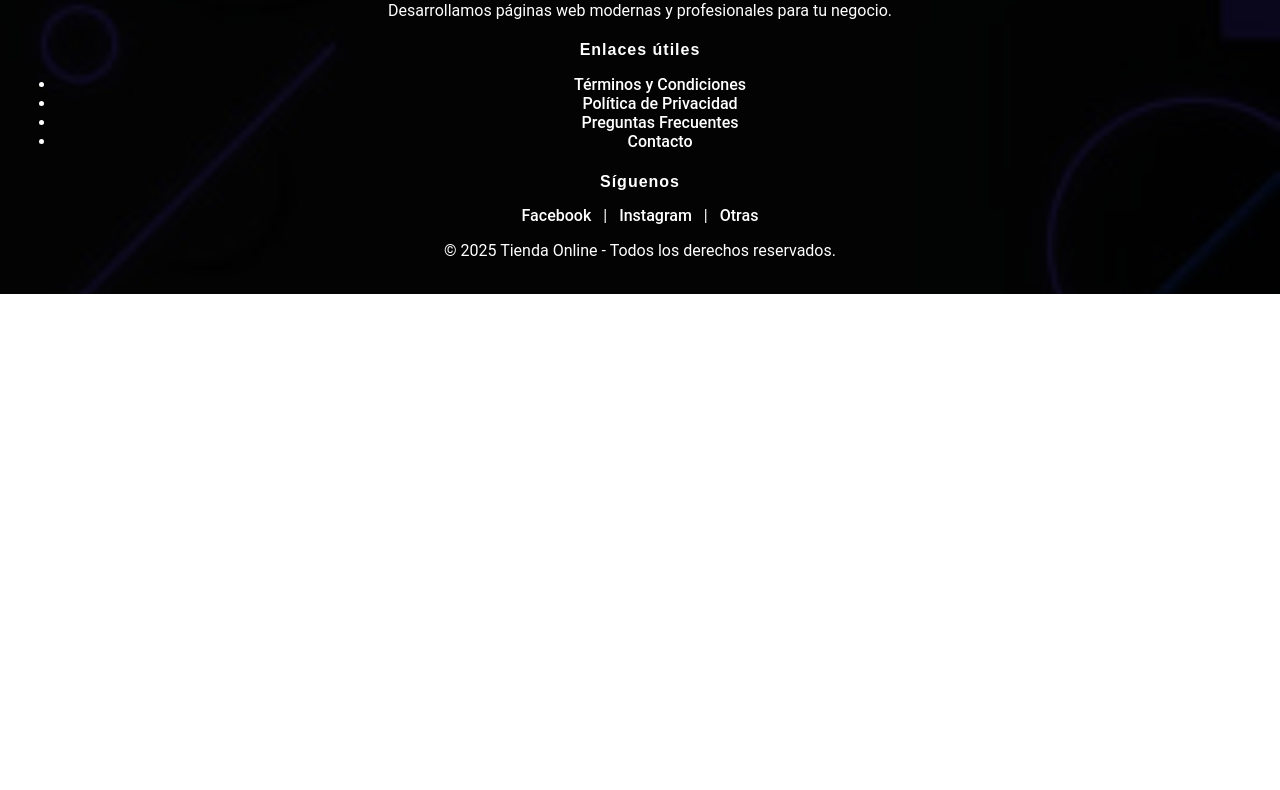
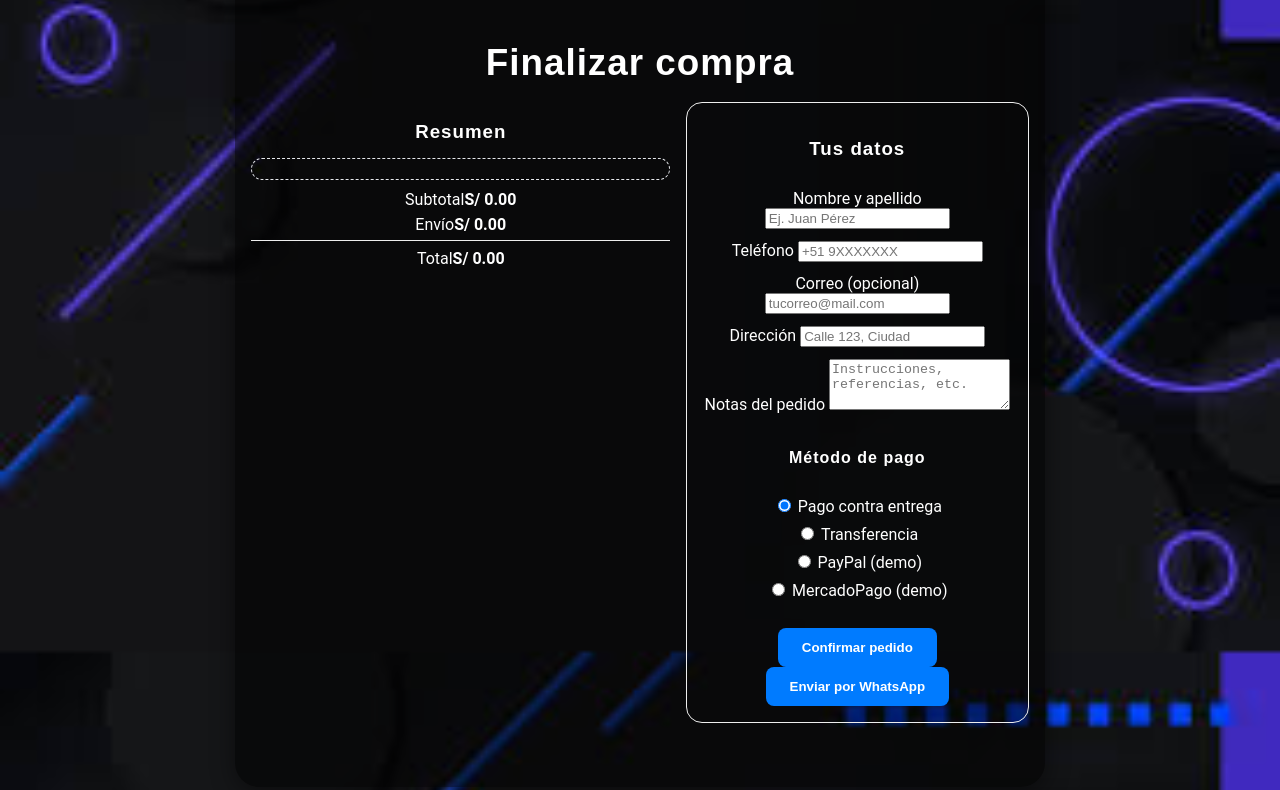
Before and after one commit to ANGEL-OFC/web-site, a plain HTML site: page index.html in a window 1280 px wide. Shown: the part 3607-4397 px from the top of the page. Before the commit the page ends 3901 px from the top, so only its background shows below. Drawn offline with Linux system fonts and the light colour scheme.

Commit message:
Actualizar index.html

```diff
--- a/index.html
+++ b/index.html
@@ -168,12 +168,71 @@
   </script>
 </section>
 
+
+<!-- ===== Checkout ===== -->
+<section id="checkout" class="checkout section">
+  <div class="container">
+    <h2>Finalizar compra</h2>
+    <div class="checkout__grid">
+      <div>
+        <h3>Resumen</h3>
+        <div id="checkout-summary" class="checkout__summary"></div>
+        <div class="checkout__totals">
+          <div><span>Subtotal</span><strong id="co-subtotal">S/ 0.00</strong></div>
+          <div><span>Envío</span><strong id="co-shipping">S/ 0.00</strong></div>
+          <div class="total"><span>Total</span><strong id="co-total">S/ 0.00</strong></div>
+        </div>
+      </div>
+      <form id="checkout-form" class="card">
+        <h3>Tus datos</h3>
+        <div class="grid">
+          <label>Nombre y apellido
+            <input name="name" required placeholder="Ej. Juan Pérez">
+          </label>
+          <label>Teléfono
+            <input name="phone" required placeholder="+51 9XXXXXXX">
+          </label>
+          <label>Correo (opcional)
+            <input type="email" name="email" placeholder="tucorreo@mail.com">
+          </label>
+          <label>Dirección
+            <input name="address" required placeholder="Calle 123, Ciudad">
+          </label>
+          <label>Notas del pedido
+            <textarea name="notes" rows="3" placeholder="Instrucciones, referencias, etc."></textarea>
+          </label>
+        </div>
+
+        <h4>Método de pago</h4>
+        <div class="radio-group">
+          <label><input type="radio" name="paymethod" value="contraentrega" checked> Pago contra entrega</label>
+          <label><input type="radio" name="paymethod" value="transferencia"> Transferencia</label>
+          <label><input type="radio" name="paymethod" value="paypal" id="pm-paypal"> PayPal (demo)</label>
+          <label><input type="radio" name="paymethod" value="mercadopago" id="pm-mp"> MercadoPago (demo)</label>
+        </div>
+
+        <!-- Ganchos de pago (coloca SDKs reales si los vas a usar) -->
+        <div id="payment-hooks" class="payment-hooks">
+          <!-- Ejemplo: aquí irían los botones reales de PayPal/MercadoPago -->
+          <div id="paypal-button-container" class="hidden"></div>
+          <div id="mp-button-container" class="hidden"></div>
+        </div>
+
+        <div class="checkout__actions">
+          <button type="submit" class="btn btn-primary">Confirmar pedido</button>
+          <button type="button" id="btn-whatsapp" class="btn btn-ghost">Enviar por WhatsApp</button>
+        </div>
+      </form>
+    </div>
+  </div>
+</section>
+
   <!-- Footer -->
   <footer class="footer">
     <div class="footer-contenedor">
       <div class="footer-info">
         <h3>Tienda Online</h3>
-        <p>Desarrollamos páginas web modernas y profesionales para tu negocio.</p>
+        <p>Compra rapido y seguro.</p>
       </div>
       <div class="footer-links">
         <h4>Enlaces útiles</h4>
```
